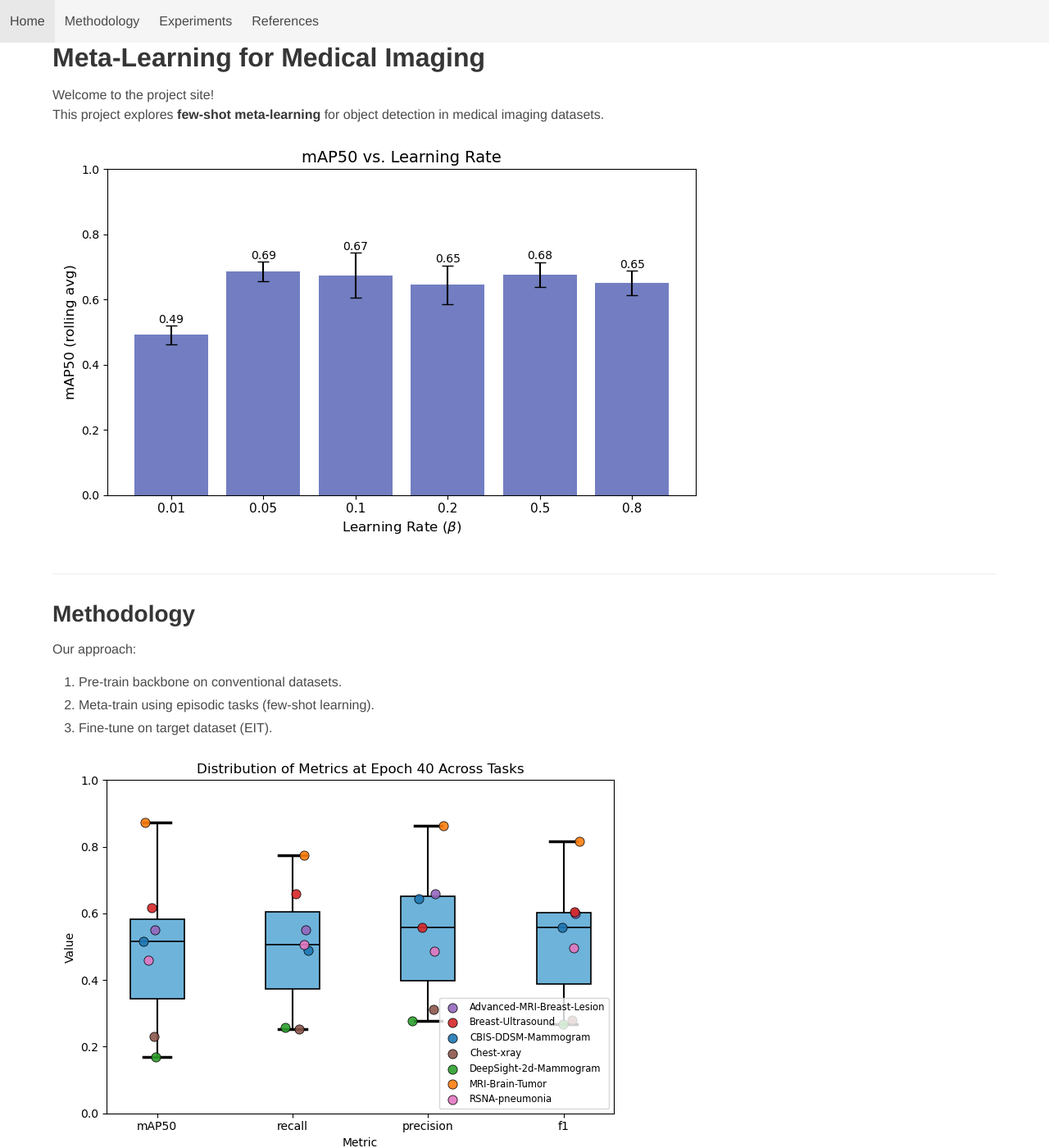
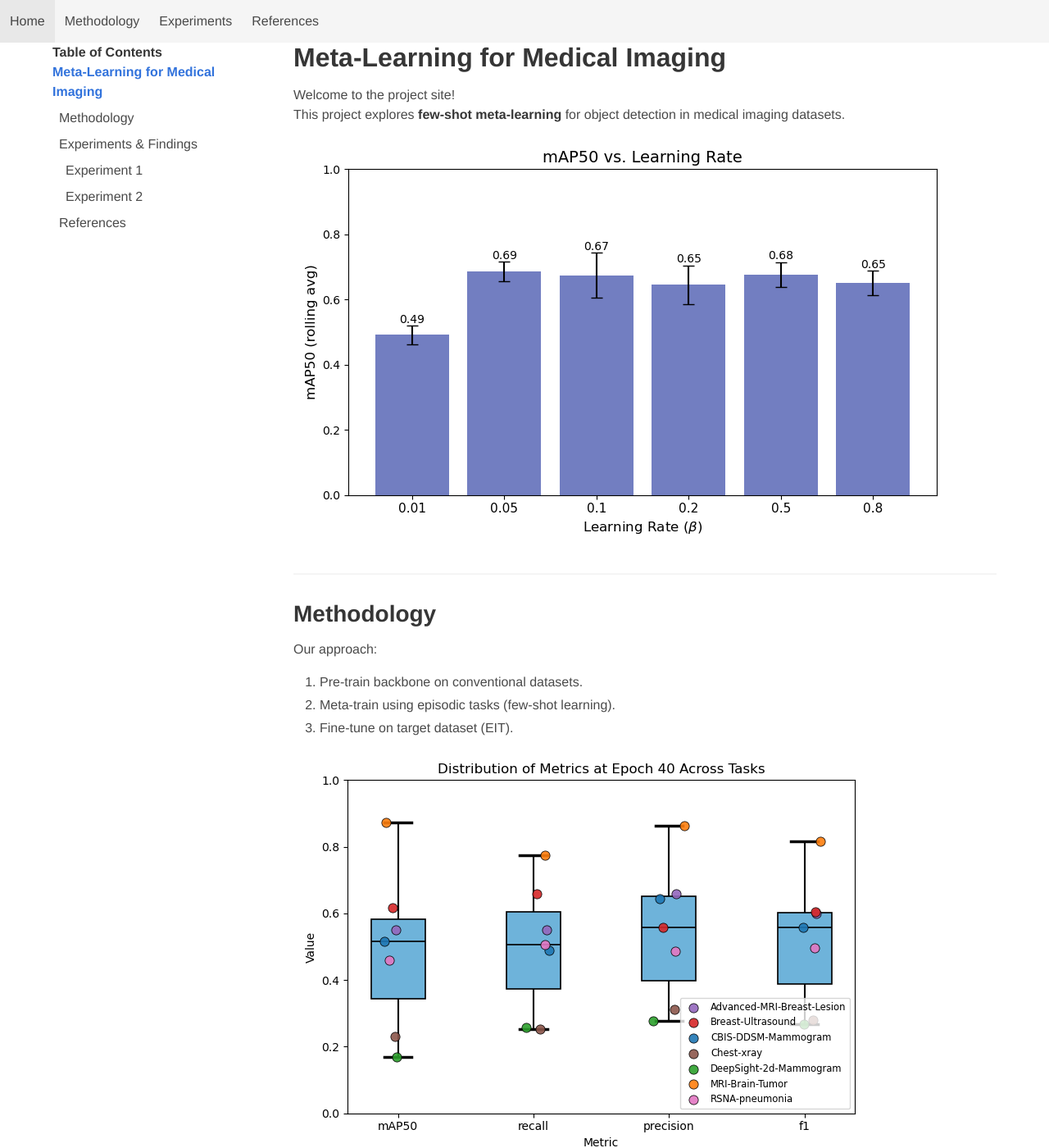
Before and after one commit to EarlyByrdTeam/megatron-site, a Jekyll site: the page built from index.md, in a window 1280 px wide and 1400 px high. Shown: the whole window at 82% size. Built offline with Jekyll 4.4.1, drawn with Linux system fonts in a browser that asks for light colours; some of the changed text lies outside the part shown.

Commit message:
Add sticky table of content column.

```diff
--- a/_layouts/default.html
+++ b/_layouts/default.html
@@ -8,11 +8,41 @@
   <link rel="stylesheet" href="https://cdn.jsdelivr.net/npm/bulma@0.9.4/css/bulma.min.css">
 
   <style>
-    /* Optional: set body to default Bulma font and colors */
+    /* Set body to default Bulma font and colors */
     body {
       font-family: "Helvetica Neue", Helvetica, Arial, sans-serif;
       background-color: #fff;
       color: #4a4a4a;
+    }
+
+    /* Sticky sidebar TOC */
+    .toc {
+      position: sticky;
+      top: 3.25rem; /* navbar height */
+      max-height: calc(100vh - 3.25rem);
+      overflow-y: auto;
+      padding-right: 1rem;
+    }
+
+    .toc a {
+      display: block;
+      margin-bottom: 0.5rem;
+      color: #4a4a4a;
+      text-decoration: none;
+    }
+
+    .toc a:hover {
+      color: #3273dc; /* Bulma primary color */
+    }
+
+    /* Indent subheadings */
+    .toc .toc-h2 { margin-left: 0.5rem; }
+    .toc .toc-h3 { margin-left: 1rem; }
+
+    /* Scrollspy active link */
+    .toc a.is-active {
+      font-weight: bold;
+      color: #3273dc;
     }
   </style>
 </head>
@@ -34,34 +64,45 @@
     </div>
 
     <div id="navbarMenu" class="navbar-menu">
-      <div class="navbar-end">
-        <!-- optional additional menu items -->
-      </div>
+      <div class="navbar-end"></div>
     </div>
   </nav>
 
-  <!-- Main content -->
-  <section class="section" style="padding-top: 3.25rem;"> <!-- matches navbar height -->
-    <div class="container content">
-      {{ content }}
+  <!-- Main content with TOC sidebar -->
+  <section class="section" style="padding-top: 3.25rem;">
+    <div class="container">
+      <div class="columns">
+        <!-- Sidebar TOC -->
+        <div class="column is-one-quarter is-hidden-mobile">
+          <nav class="toc">
+            <p><strong>Table of Contents</strong></p>
+            <!-- TOC links will be inserted here -->
+          </nav>
+        </div>
+
+        <!-- Main content -->
+        <div class="column content">
+          {{ content }}
+        </div>
+      </div>
     </div>
   </section>
 
   <!-- JS -->
   <script>
+    const navbarHeight = document.querySelector('.navbar').offsetHeight;
+
     // Smooth scrolling with navbar offset
-    document.querySelectorAll('a[href^="#"]').forEach(anchor => {
-      anchor.addEventListener('click', function(e) {
+    document.addEventListener('click', function(e) {
+      if (e.target.tagName === 'A' && e.target.getAttribute('href')?.startsWith('#')) {
+        const target = document.querySelector(e.target.getAttribute('href'));
+        if (!target) return;
         e.preventDefault();
-        const target = document.querySelector(this.getAttribute('href'));
-        if (!target) return;
-
-        const navbarHeight = document.querySelector('.navbar').offsetHeight;
         window.scrollTo({
           top: target.offsetTop - navbarHeight,
           behavior: 'smooth'
         });
-      });
+      }
     });
 
     // Mobile navbar toggle
@@ -71,6 +112,44 @@
       burger.classList.toggle('is-active');
       menu?.classList.toggle('is-active');
     });
+
+    // Auto-generate TOC with scrollspy
+    const tocContainer = document.querySelector('.toc');
+    const content = document.querySelector('.content');
+    const tocLinks = []; // store link-heading pairs for scrollspy
+
+    if (tocContainer && content) {
+      const headings = content.querySelectorAll('h1, h2, h3');
+      headings.forEach(h => {
+        // Ensure each heading has an ID
+        if (!h.id) {
+          h.id = h.textContent.trim().toLowerCase().replace(/\s+/g, '-');
+        }
+
+        // Create TOC link
+        const link = document.createElement('a');
+        link.href = `#${h.id}`;
+        link.textContent = h.textContent;
+
+        // Indentation for subheadings
+        if (h.tagName === 'H2') link.classList.add('toc-h2');
+        if (h.tagName === 'H3') link.classList.add('toc-h3');
+
+        tocContainer.appendChild(link);
+        tocLinks.push({link, heading: h});
+      });
+
+      // Scrollspy: highlight current section
+      window.addEventListener('scroll', () => {
+        let current = null;
+        tocLinks.forEach(({link, heading}) => {
+          const top = heading.getBoundingClientRect().top - navbarHeight - 10;
+          if (top <= 0) current = link;
+        });
+        tocLinks.forEach(({link}) => link.classList.remove('is-active'));
+        if (current) current.classList.add('is-active');
+      });
+    }
   </script>
 </body>
 </html>
--- a/index.md
+++ b/index.md
@@ -39,6 +39,13 @@ Datasets:
 
 ![Results Plot](figures/class_distribution_pie_chart_legend.png)
 
+### Experiment 1
+
+In experiment 1, we found that...
+
+### Experiment 2
+In experiment 2, we wanted to investigate the impact of....
+
 ---
 
 ## <a id="references"></a>References
```
Also changed, not shown: 1 other file.
